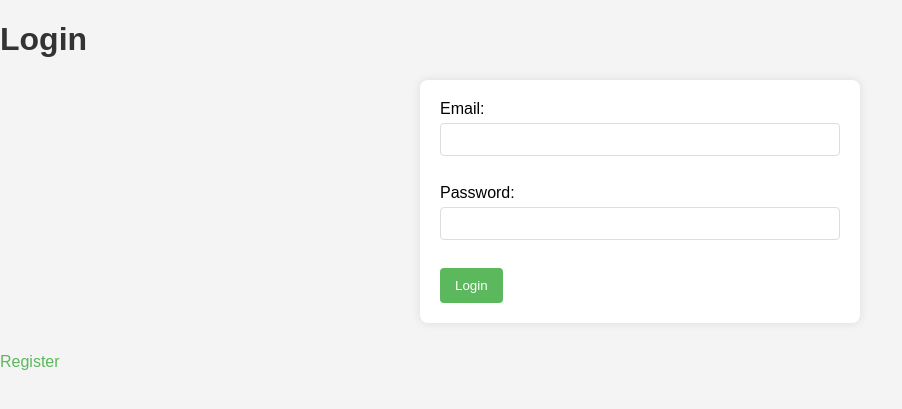
After one commit to 34osher/my-store, a Flask app: page /login in a window 1280 px wide. The commit adds this page. Shown: the top 409 px of the page, without its empty margins (0-902 px from the left). Run offline with Flask 3, Linux system fonts and the light colour scheme.

Commit message:
app with user

```diff
--- a/app.py
+++ b/app.py
@@ -2,28 +2,54 @@ from flask import Flask, render_template, request, redirect, url_for, jsonify
 from pymongo import MongoClient
 from kafka import KafkaProducer, KafkaConsumer
 import json
+from flask import Flask, render_template, redirect, url_for, request
+from flask_login import LoginManager, UserMixin, login_user, login_required, logout_user, current_user
+from user import User
+from forms import LoginForm, RegisterForm  # Import the form classes
+
 
 app = Flask(__name__)
+app.secret_key = 'your_secret_key'
 
 # Kafka setup
-producer = KafkaProducer(bootstrap_servers='localhost:9092',
-                         value_serializer=lambda v: json.dumps(v).encode('utf-8'))
+producer = KafkaProducer(bootstrap_servers='kafka:9092',
+                         value_serializer=lambda v: json.dumps(v).encode('utf-8'),
+                         api_version=(0,11,5))
 
-consumer = KafkaConsumer('purchases',
-                         bootstrap_servers='localhost:9092',
-                         value_deserializer=lambda m: json.loads(m.decode('utf-8')))
+# consumer = KafkaConsumer('purchases',
+#                          bootstrap_servers='kafka:9092',
+#                          value_deserializer=lambda m: json.loads(m.decode('utf-8')),
+#                          api_version=(0,11,5))
 
 # MongoDB setup
-client = MongoClient('mongodb://localhost:27017/')
+client = MongoClient('mongodb://osher:123456@mongo:27017/') # mongodb://localhost:27017/
 db = client['mydatabase']
 products_col = db['products']
 purchases_col = db['purchases']
 
+# Initialize Login Manager
+login_manager = LoginManager()
+login_manager.init_app(app)
+login_manager.login_view = 'login'
+
+# User Loader
+@login_manager.user_loader
+def load_user(user_id):
+    return User.find_by_id(user_id)
+
 
 @app.route('/')
 def index():
-    products = list(products_col.find())
-    return render_template('index.html', products=products)
+    if not current_user.is_authenticated:
+        return redirect(url_for('login'))
+
+    if current_user.is_admin:
+        return redirect(url_for('admin'))  # Redirect to admin view if user is admin
+    else:
+        products = list(products_col.find())
+        return render_template('index.html', products=products)
+    # products = list(products_col.find())
+    # return render_template('index.html', products=products)
 
 
 @app.route('/admin/add_product', methods=['GET', 'POST'])
@@ -53,5 +79,72 @@ def purchased():
     return render_template('purchased.html', items=bought_items)
 
 
+# Login route
+@app.route('/login', methods=['GET', 'POST'])
+def login():
+    form = LoginForm()
+    error = None
+    if form.validate_on_submit():
+        # Since you are using MongoDB, use your User class methods to find the user
+        user = User.find_by_email(form.email.data)
+        if user and user.check_password(form.password.data):
+            login_user(user)
+            return redirect(url_for('index'))
+        else:
+            error = "Invalid email or password."
+    return render_template('login.html', form=form, error=error)
+
+
+# Register route
+@app.route('/register', methods=['GET', 'POST'])
+def register():
+    form = RegisterForm()
+    if form.validate_on_submit():
+        # Logic to handle registration
+        # For example, create a new User, set password, and save to MongoDB
+        user = User(email=form.email.data)
+        user.set_password(form.password.data)  # Hash the password
+        user.save_to_db()  # Save the user to the MongoDB
+
+        # After registration, you might want to log the user in or redirect to the login page
+        # login_user(user)
+        return redirect(url_for('login'))
+
+    return render_template('register.html', form=form)
+
+# Logout route
+@app.route('/logout')
+@login_required
+def logout():
+    logout_user()
+    return redirect(url_for('index'))
+
+# Admin route
+@app.route('/admin', methods=['GET', 'POST'])
+@login_required
+def admin():
+    if not current_user.is_admin:
+        return redirect(url_for('index'))
+
+    products = list(products_col.find())
+
+    if request.method == 'POST':
+        if 'add_product' in request.form:
+            # Logic to add a product
+            name = request.form.get('name')
+            price = request.form.get('price')
+            image_url = request.form.get('image_url')
+            products_col.insert_one({'name': name, 'price': price, 'image_url': image_url})
+
+        elif 'remove_product' in request.form:
+            # Logic to remove a product
+            product_id = request.form.get('product_id')
+            products_col.delete_one({'_id': product_id})
+
+        return redirect(url_for('admin'))
+
+    return render_template('admin.html', products=products)
+
+
 if __name__ == '__main__':
-    app.run(debug=True, port=8000, host="127.0.0.1")
+    app.run(debug=True, port=8000, host="0.0.0.0")
--- /dev/null
+++ b/forms.py
@@ -0,0 +1,14 @@
+from flask_wtf import FlaskForm
+from wtforms import StringField, PasswordField, SubmitField
+from wtforms.validators import DataRequired, Email, EqualTo
+
+class LoginForm(FlaskForm):
+    email = StringField('Email', validators=[DataRequired(), Email()])
+    password = PasswordField('Password', validators=[DataRequired()])
+    submit = SubmitField('Login')
+
+class RegisterForm(FlaskForm):
+    email = StringField('Email', validators=[DataRequired(), Email()])
+    password = PasswordField('Password', validators=[DataRequired()])
+    confirm_password = PasswordField('Confirm Password', validators=[DataRequired(), EqualTo('password')])
+    submit = SubmitField('Register')
--- /dev/null
+++ b/static/styles.css
@@ -0,0 +1,86 @@
+body {
+    font-family: Arial, sans-serif;
+    background-color: #f4f4f4;
+    margin: 0;
+    padding: 0;
+}
+
+h1 {
+    color: #333;
+}
+
+form {
+    background: #fff;
+    padding: 20px;
+    border-radius: 8px;
+    box-shadow: 0 0 10px rgba(0, 0, 0, 0.1);
+    max-width: 400px;
+    margin: 20px auto;
+}
+
+label {
+    display: block;
+    margin-bottom: 5px;
+}
+
+input[type="text"],
+input[type="email"],
+input[type="password"] {
+    width: 100%;
+    padding: 8px;
+    margin-bottom: 10px;
+    border-radius: 4px;
+    border: 1px solid #ddd;
+    box-sizing: border-box;
+}
+
+input[type="submit"] {
+    background: #5cb85c;
+    color: white;
+    padding: 10px 15px;
+    border: none;
+    border-radius: 4px;
+    cursor: pointer;
+}
+
+input[type="submit"]:hover {
+    background: #4cae4c;
+}
+
+a {
+    color: #5cb85c;
+    text-decoration: none;
+    display: inline-block;
+    margin-top: 10px;
+}
+
+ul {
+    list-style-type: none;
+    padding: 0;
+}
+
+li {
+    background: #fff;
+    padding: 10px;
+    margin-bottom: 10px;
+    border-radius: 4px;
+    box-shadow: 0 0 10px rgba(0, 0, 0, 0.1);
+}
+
+img {
+    max-width: 100%;
+    height: auto;
+}
+
+.error {
+    color: red;
+}
+
+.admin-panel {
+    background: #f8f8f8;
+    padding: 20px;
+    border-radius: 8px;
+    box-shadow: 0 0 10px rgba(0, 0, 0, 0.1);
+    max-width: 600px;
+    margin: 20px auto;
+}
--- a/templates/add_product.html
+++ b/templates/add_product.html
@@ -1,6 +1,7 @@
 <!DOCTYPE html>
 <html lang="en">
 <head>
+    <link rel="stylesheet" href="{{ url_for('static', filename='styles.css') }}">
     <meta charset="UTF-8">
     <title>Add Product</title>
 </head>
@@ -9,13 +10,10 @@
     <form action="/admin/add_product" method="post">
         <label for="name">Product Name:</label>
         <input type="text" id="name" name="name" required><br><br>
-
         <label for="price">Price:</label>
         <input type="text" id="price" name="price" required><br><br>
-
         <label for="image_url">Image URL:</label>
         <input type="text" id="image_url" name="image_url"><br><br>
-
         <input type="submit" value="Add Product">
     </form>
 </body>
--- a/templates/index.html
+++ b/templates/index.html
@@ -1,6 +1,7 @@
 <!DOCTYPE html>
 <html lang="en">
 <head>
+    <link rel="stylesheet" href="{{ url_for('static', filename='styles.css') }}">
     <meta charset="UTF-8">
     <title>Product Catalog</title>
 </head>
@@ -19,5 +20,7 @@
         {% endfor %}
     </ul>
     <a href="/admin/add_product">Add Product</a>
+    <a href="/purchased">View Purchased Items</a>
+    <a href="/logout">Logout</a>
 </body>
 </html>
--- /dev/null
+++ b/templates/login.html
@@ -0,0 +1,28 @@
+<!-- Inside login.html, where the form is defined
+{% if error %}
+<p style="color: red;">{{ error }}</p>
+{% endif %} -->
+
+
+<!DOCTYPE html>
+<html lang="en">
+<head>
+    <link rel="stylesheet" href="{{ url_for('static', filename='styles.css') }}">
+    <meta charset="UTF-8">
+    <title>Login</title>
+</head>
+<body>
+    <h1>Login</h1>
+    {% if error %}
+    <p style="color: red;">{{ error }}</p>
+    {% endif %}
+    <form action="{{ url_for('login') }}" method="post">
+        <label for="email">Email:</label>
+        <input type="email" id="email" name="email" required><br><br>
+        <label for="password">Password:</label>
+        <input type="password" id="password" name="password" required><br><br>
+        <input type="submit" value="Login">
+    </form>
+    <a href="/register">Register</a>
+</body>
+</html>
--- a/templates/purchased.html
+++ b/templates/purchased.html
@@ -1,6 +1,7 @@
 <!DOCTYPE html>
 <html lang="en">
 <head>
+    <link rel="stylesheet" href="{{ url_for('static', filename='styles.css') }}">
     <meta charset="UTF-8">
     <title>Purchased Items</title>
 </head>
```
Also changed, not shown: docker-compose.yaml (+28 -30 lines), kafka_consumer.py (+4 -3 lines), requirements.txt (added, +7 -0 lines), templates/admin.html (added, +46 -0 lines), templates/layout.html (added, +23 -0 lines), templates/register.html (added, +21 -0 lines), user.py (added, +43 -0 lines), 3 other files.
